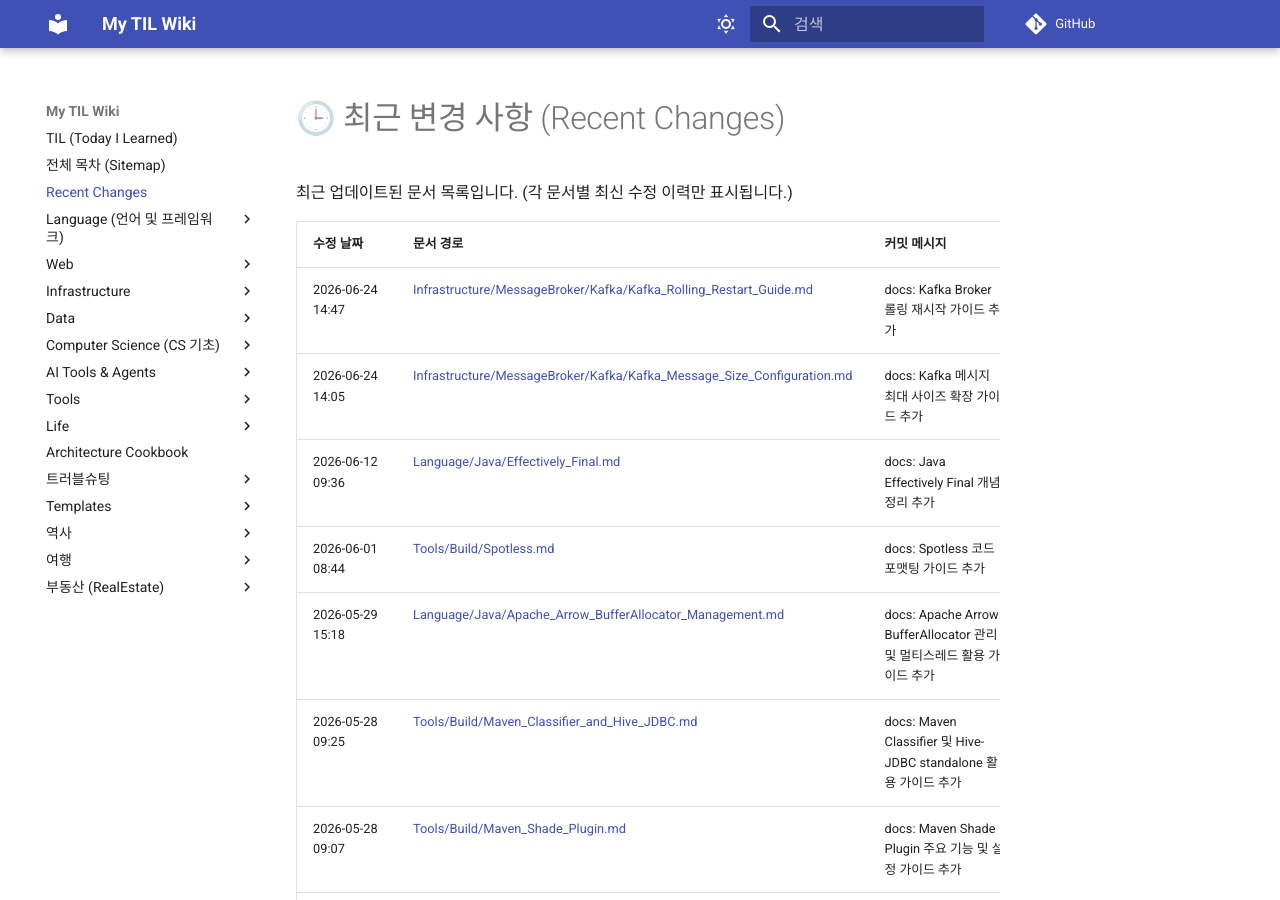
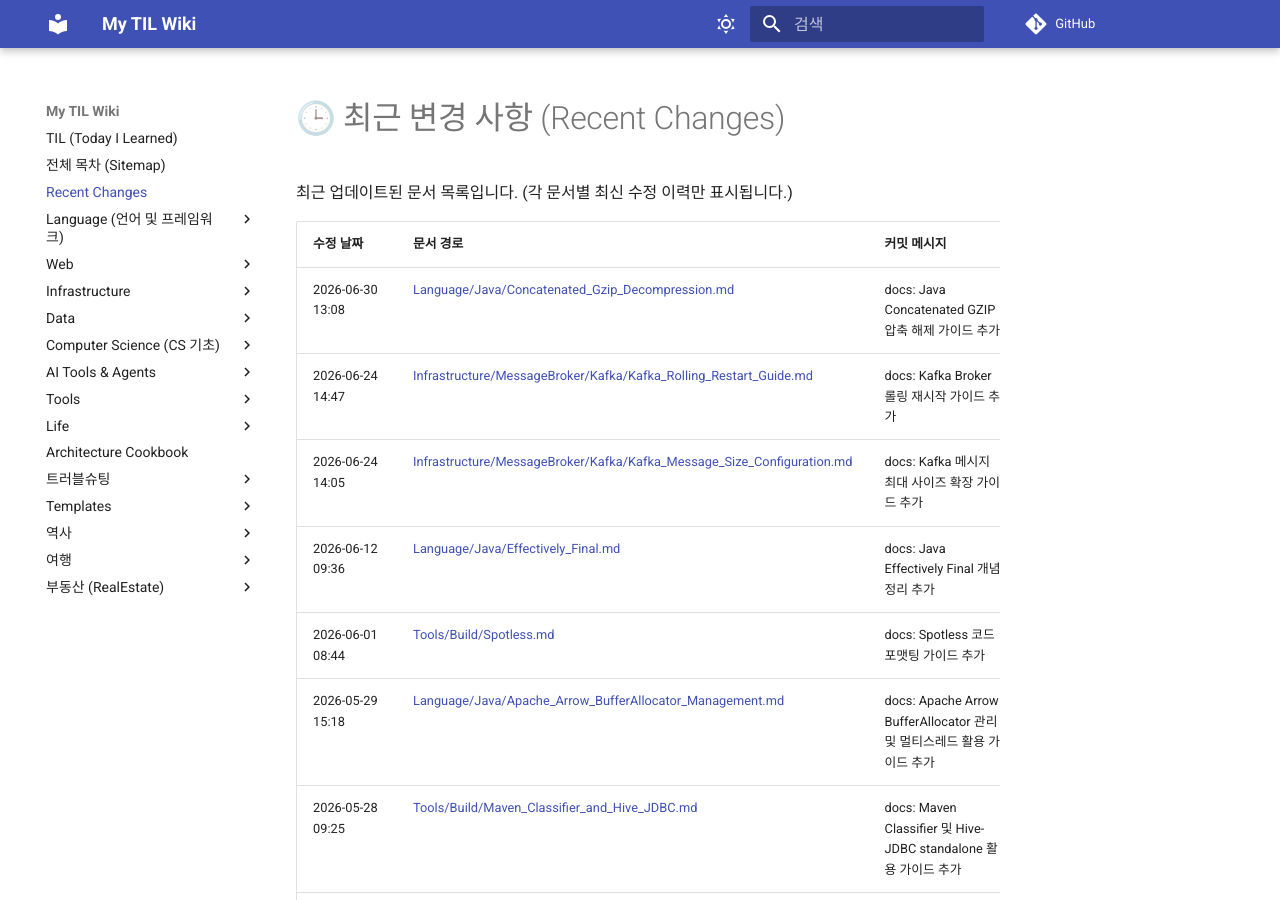
Before and after one commit to DevDooly/TIL, an MkDocs documentation site: the page built from docs/Recent_Changes.md, in a window 1280 px wide and 900 px high. Built offline with MkDocs 1.6.1 and Material for MkDocs 9.7.7, drawn with Linux system fonts in a browser that asks for light colours; comment, search, counter and statistics services are not loaded.

Commit message:
docs: 최근 변경 사항 및 README 업데이트 (Concatenated GZIP 검사 메서드)

```diff
--- a/docs/Recent_Changes.md
+++ b/docs/Recent_Changes.md
@@ -4,6 +4,7 @@
 
 | 수정 날짜 | 문서 경로 | 커밋 메시지 |
 | :--- | :--- | :--- |
+| 2026-06-30 13:08 | [Language/Java/Concatenated_Gzip_Decompression.md](Language/Java/Concatenated_Gzip_Decompression.md) | docs: Java Concatenated GZIP 압축 해제 가이드 추가 |
 | 2026-06-24 14:47 | [Infrastructure/MessageBroker/Kafka/Kafka_Rolling_Restart_Guide.md](Infrastructure/MessageBroker/Kafka/Kafka_Rolling_Restart_Guide.md) | docs: Kafka Broker 롤링 재시작 가이드 추가 |
 | 2026-06-24 14:05 | [Infrastructure/MessageBroker/Kafka/Kafka_Message_Size_Configuration.md](Infrastructure/MessageBroker/Kafka/Kafka_Message_Size_Configuration.md) | docs: Kafka 메시지 최대 사이즈 확장 가이드 추가 |
 | 2026-06-12 09:36 | [Language/Java/Effectively_Final.md](Language/Java/Effectively_Final.md) | docs: Java Effectively Final 개념 정리 추가 |
```
Also changed, not shown: README.md (+2 -1 lines).
